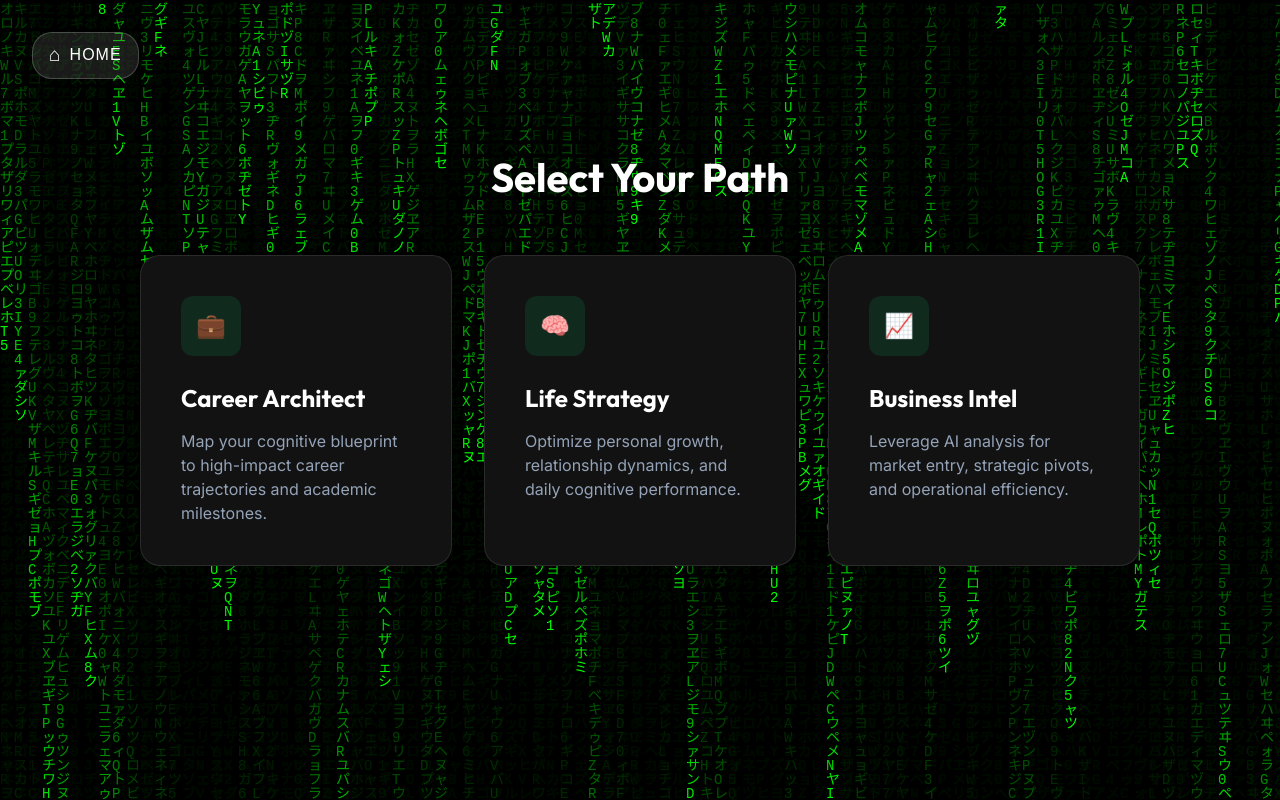
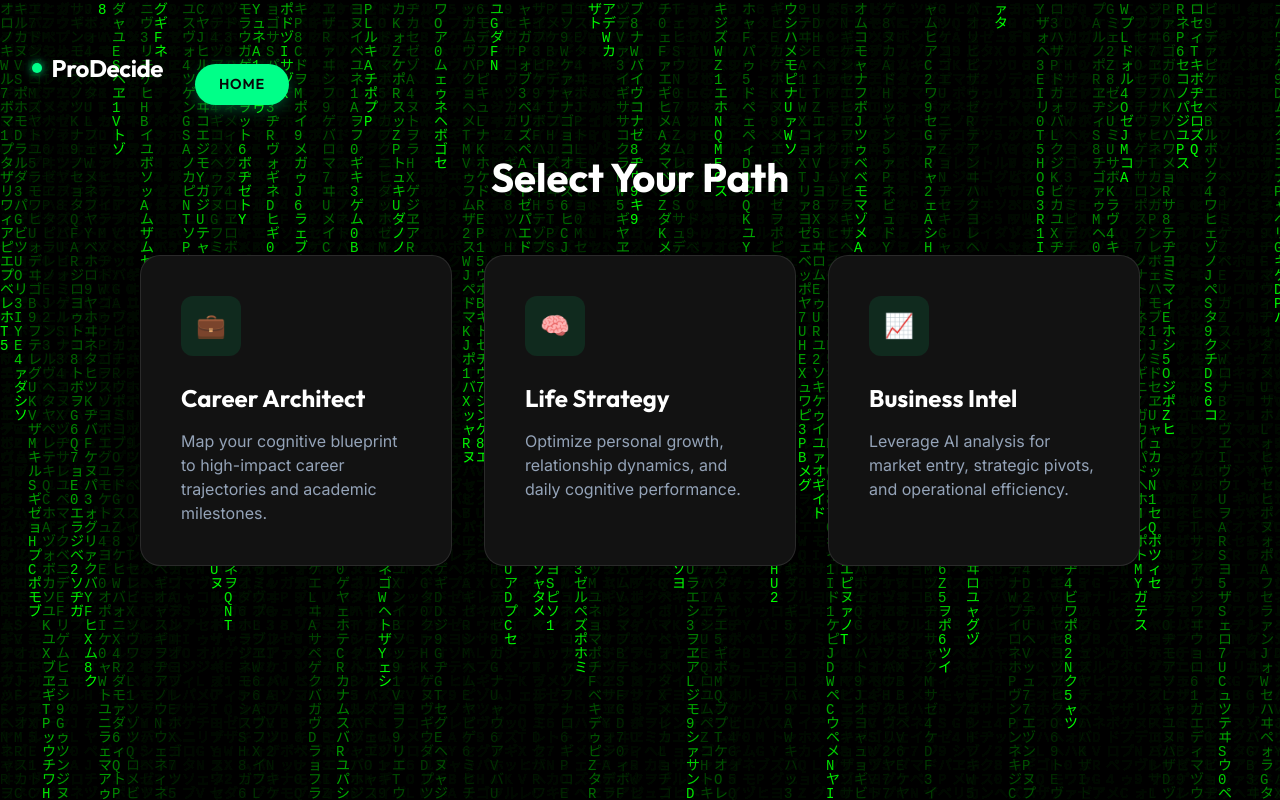
Before and after one commit to prodecide/Prodecide-react, a React (Vite) app: page /start in a window 1280 px wide. Built offline with nearby package versions, Linux system fonts and the light colour scheme.

Commit message:
Feat: Add Prodecide brand logo and Home button to PersonaSelection

```diff
--- a/src/App.css
+++ b/src/App.css
@@ -213,33 +213,29 @@ body {
     margin-top: 1rem;
 }
 
-.home-link-corner {
+.home-nav-absolute {
     position: absolute;
     top: 2rem;
     left: 2rem;
-    font-size: 1rem;
-    color: #fff;
-    text-decoration: none;
-    transition: all 0.3s;
-    z-index: 10;
     display: flex;
     align-items: center;
-    background: rgba(255, 255, 255, 0.1);
-    padding: 0.5rem 1rem;
-    border-radius: 20px;
-    border: 1px solid rgba(255, 255, 255, 0.2);
-    font-family: 'Space Grotesk', sans-serif;
-    font-weight: 500;
-    text-transform: uppercase;
+    gap: 2rem;
+    /* Space between logo and button */
+    z-index: 10;
+}
+
+.home-nav-absolute .logo-text {
+    font-size: 1.5rem;
+    font-weight: 700;
+    color: #fff;
     letter-spacing: 1px;
 }
 
-.home-link-corner:hover {
-    background: rgba(0, 255, 65, 0.2);
-    border-color: #00ff41;
-    color: #00ff41;
-    transform: translateY(-2px);
-    box-shadow: 0 0 10px rgba(0, 255, 65, 0.2);
+.cta-button.mini-home {
+    padding: 0.6rem 1.5rem;
+    font-size: 0.9rem;
+    text-decoration: none;
+    display: inline-block;
 }
 
 .secondary-button {
--- a/src/components/PersonaSelection.jsx
+++ b/src/components/PersonaSelection.jsx
@@ -4,9 +4,15 @@ import { Link } from 'react-router-dom';
 const PersonaSelection = ({ onSelect }) => {
     return (
         <div className="persona-selection-view premium-container">
-            <Link to="/" className="home-link-corner" title="Back to Home">
-                <span style={{ fontSize: '1.2rem', marginRight: '0.5rem' }}>⌂</span> Home
-            </Link>
+            <div className="home-nav-absolute">
+                <div className="brand">
+                    <span className="brand-dot"></span>
+                    ProDecide
+                </div>
+                <Link to="/" className="cta-button mini-home">
+                    Home
+                </Link>
+            </div>
             <h1 className="persona-title">Select Your Path</h1>
 
             <div className="persona-options">
```
